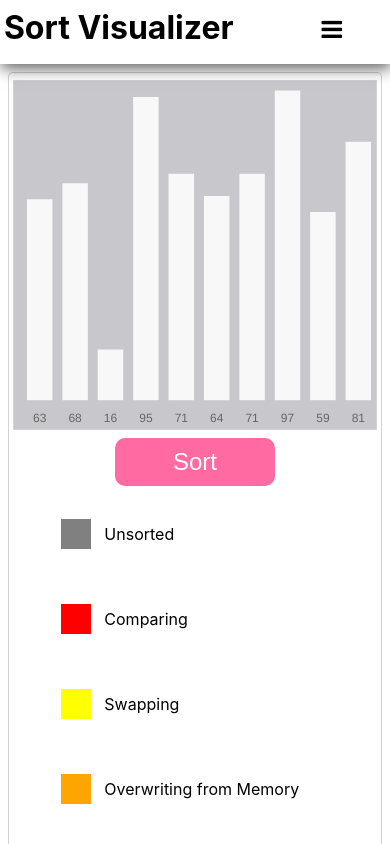
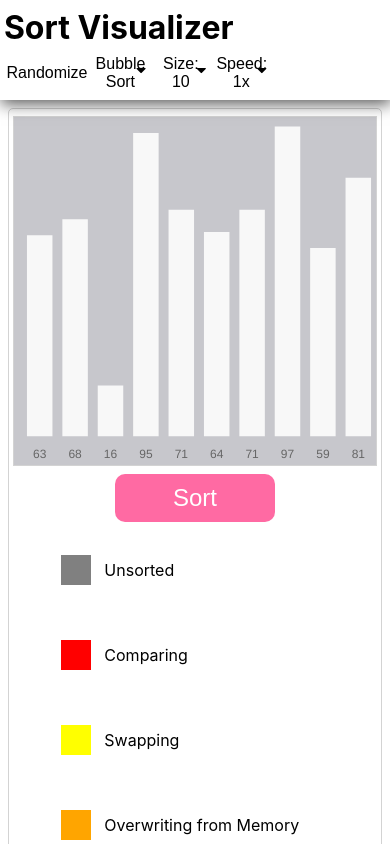
Before and after one commit to Shannu26/react-sorting-visualizer, a React (Create React App) app: page / in a window 390 px wide. Shown: the top 844 px of the page. Built offline with nearby package versions, Linux system fonts and the light colour scheme.

Commit message:
Fixed a bug

```diff
--- a/src/components/Navbar/Navbar.css
+++ b/src/components/Navbar/Navbar.css
@@ -24,7 +24,7 @@
 }
 
 #hamburger {
-  display: none;
+  /* display: none; */
   position: absolute;
   /* background-color: red; */
   width: 10%;
@@ -36,10 +36,10 @@
 
 @media (max-width: 1000px) {
   .navbar .nav {
-    display: none;
+    /* display: none; */
   }
   #hamburger {
-    display: block;
+    /* display: block; */
   }
 
   .navbar {
--- a/src/components/Navbar/Navbar.js
+++ b/src/components/Navbar/Navbar.js
@@ -2,13 +2,30 @@ import "./Navbar.css";
 import Button from "../Button/Button";
 import Select from "../Select/Select";
 
+import { useLayoutEffect, useState } from "react";
+
 const Navbar = (props) => {
+  const [showNav, setShowNav] = useState(true);
+
+  useLayoutEffect(() => {
+    const updateState = () => {
+      if (window.innerWidth >= 1000) setShowNav(true);
+      else setShowNav(false);
+    };
+    window.addEventListener("resize", updateState);
+    return () => {
+      window.removeEventListener("resize", updateState);
+    };
+  }, [showNav]);
   return (
     <div className="navbar">
       <h1>Sort Visualizer</h1>
+      {!showNav && (
         <div id="hamburger" onClick={props.toggleShowSidebar}>
           <i className={`fa ${props.showSidebar ? "fa-times" : "fa-bars"}`}></i>
         </div>
+      )}
+      {showNav && (
         <div className="nav">
           <Button
             btnName="Randomize"
@@ -28,7 +45,9 @@ const Navbar = (props) => {
             onChangeHandler={props.sizeChangeHandler}
             values={[5, 10, 25, 50, 75, 100]}
             options={[5, 10, 25, 50, 75, 100]}
-          index={[5, 10, 25, 50, 75, 100].findIndex((el) => el === props.size)}
+            index={[5, 10, 25, 50, 75, 100].findIndex(
+              (el) => el === props.size
+            )}
             isDisabled={props.isSorting}
             title="Size"
           />
@@ -42,6 +61,7 @@ const Navbar = (props) => {
             title="Speed"
           />
         </div>
+      )}
     </div>
   );
 };
```
Lines whose indentation alone changed are shown as unchanged.
